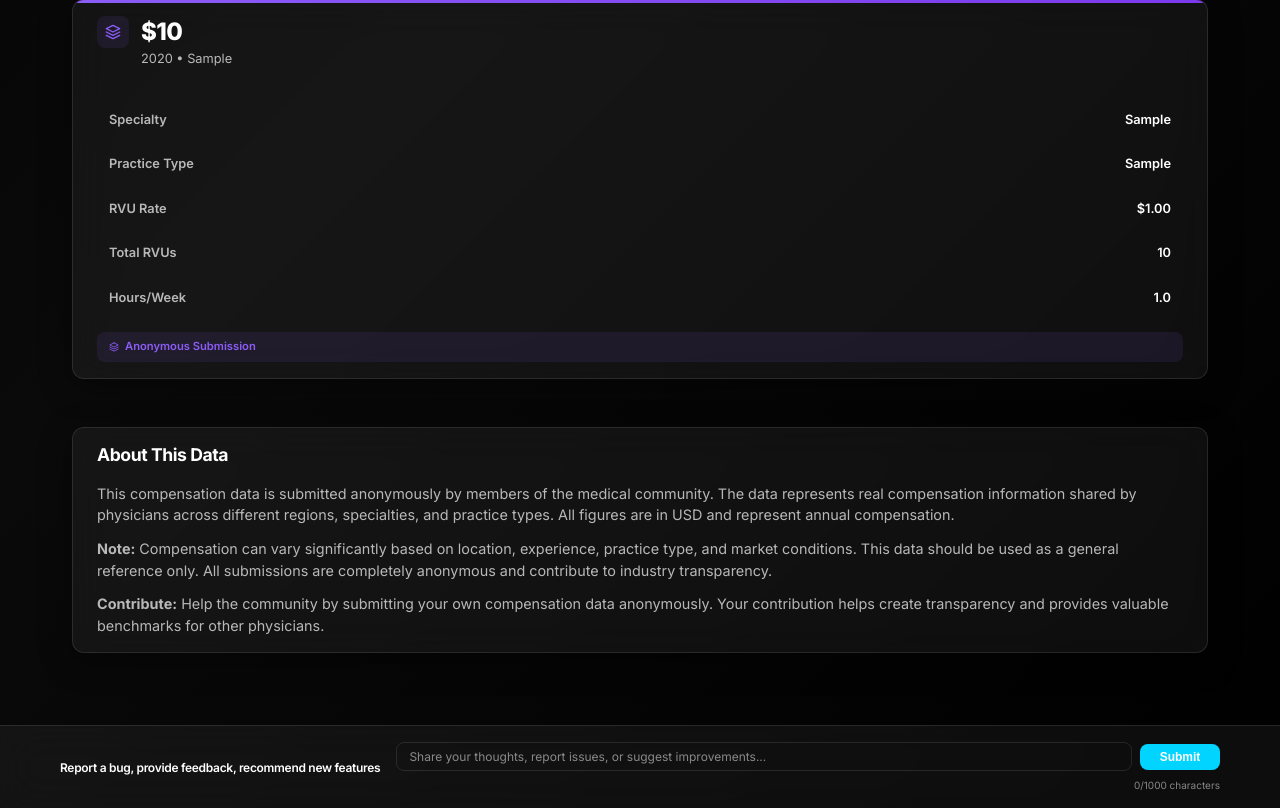
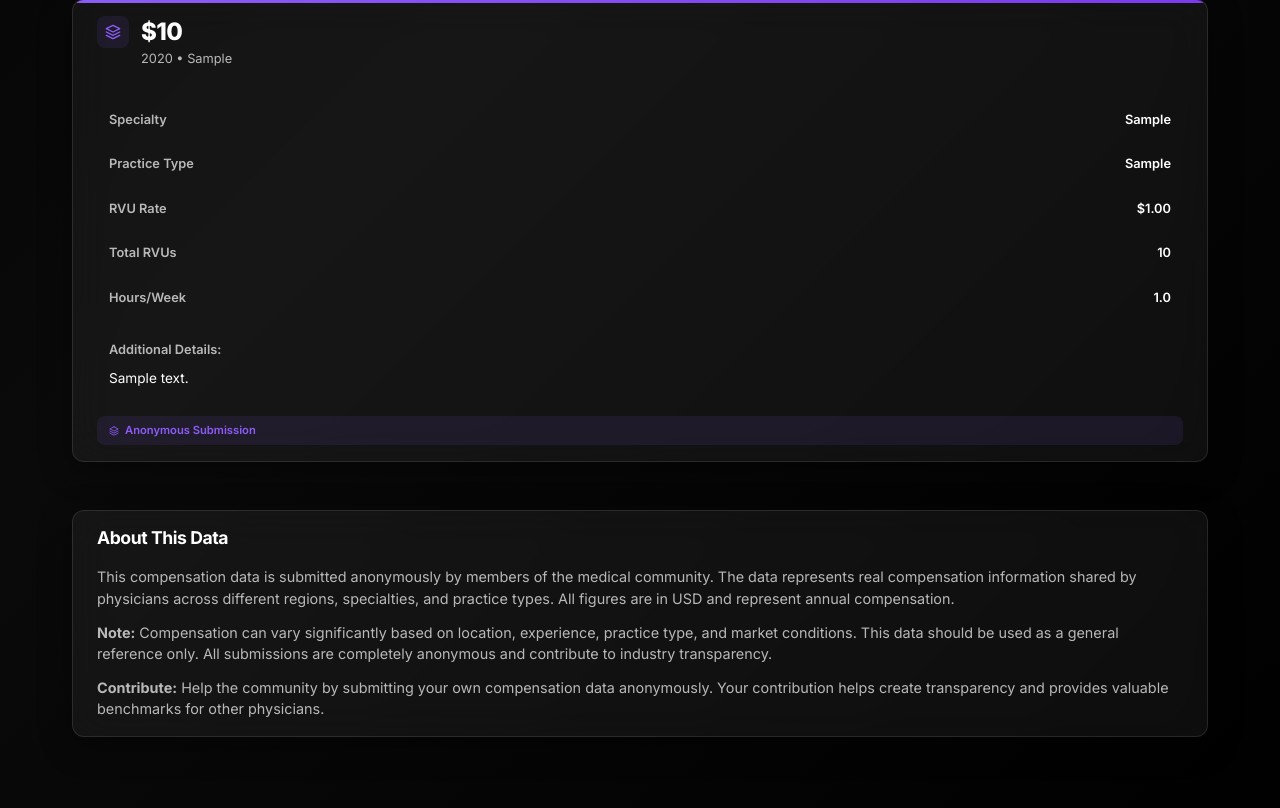
Before and after one commit to roodchris/Nucleus, a Flask app: page /compensation in a window 1280 px wide. Shown: the part 1148-1956 px from the top of the page. Run offline with Flask 3, Linux system fonts and the light colour scheme; a user stored in the database is signed in; data comes from the database, SQL or seed files in the repository; tables that the repository leaves empty hold one stand-in row (values such as "Sample post"); grey boxes marked "Sample" are stand-in pictures.

Commit message:
Display additional notes in compensation data tiles
- Add additional_notes section to compensation cards
- Display additional details when provided by users
- Add proper styling with glass effect and typography
- Include conditional rendering to only show when notes exist
- Preserve line breaks and formatting with white-space: pre-wrap

Users can now see the free text responses they submitted in the compensation tiles on the main page.

```diff
--- a/app/templates/compensation/index.html
+++ b/app/templates/compensation/index.html
@@ -220,6 +220,13 @@
             <span class="detail-value">{{ "{:.1f}".format(item.hours_per_week) if item.hours_per_week else "N/A" }}</span>
           </div>
         </div>
+
+        {% if item.additional_notes %}
+        <div class="additional-notes">
+          <div class="notes-label">Additional Details:</div>
+          <div class="notes-content">{{ item.additional_notes }}</div>
+        </div>
+        {% endif %}
 
         {% if item.is_anonymous_submission %}
         <div class="anonymous-badge">
@@ -693,6 +700,28 @@
     font-size: 0.8rem;
   }
 
+  .additional-notes {
+    margin-top: 0.75rem;
+    padding: 0.75rem;
+    background: var(--glass-light);
+    border-radius: 8px;
+    border: 1px solid var(--glass-border-light);
+  }
+
+  .notes-label {
+    font-weight: 600;
+    color: var(--text-secondary);
+    font-size: 0.8rem;
+    margin-bottom: 0.5rem;
+  }
+
+  .notes-content {
+    color: var(--text);
+    font-size: 0.85rem;
+    line-height: 1.4;
+    white-space: pre-wrap;
+  }
+
   .anonymous-badge {
     display: flex;
     align-items: center;
```
